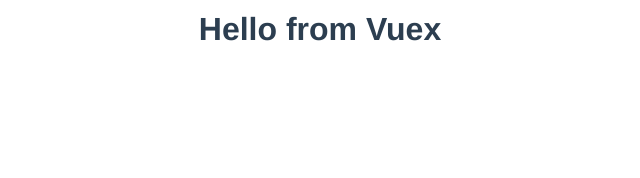
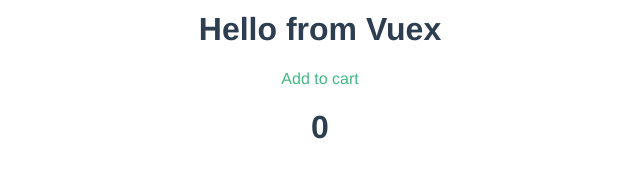
Before and after one commit to zppratt/shopping-cart, a Vue app: page / in a window 1280 px wide. Shown: the part 274-452 px from the top of the page, without its empty margins (320-960 px from the left). Built offline with nearby package versions, Linux system fonts and the light colour scheme.

Commit message:
Added itemCount state

```diff
--- a/src/components/ShoppingCart.vue
+++ b/src/components/ShoppingCart.vue
@@ -1,11 +1,14 @@
 <template>
   <div class="hello">
     <h1>{{ msg }}</h1>
+    <a v-on:click="incrementItem">Add to cart</a>
+    <h1>{{ itemCount }}</h1>
   </div>
 </template>
 
 <script>
 import { mapState } from 'vuex'
+import { mapMutations } from 'vuex'
 
 export default {
   name: 'ShoppingCart',
@@ -14,8 +17,14 @@
   },
   computed: mapState([
     // map this.msg to store.state.msg
-    'msg'
-  ])
+    'msg',
+    'itemCount'
+  ]),
+  methods: {
+    ...mapMutations([
+      'incrementItem'
+    ])
+  }
 }
 </script>
 
--- a/src/main.js
+++ b/src/main.js
@@ -8,11 +8,15 @@
 
 const store = new Vuex.Store({
   state: {
-    msg: 'Hello from Vuex'
+    msg: 'Hello from Vuex',
+    itemCount: 0,
   },
   mutations: {
     changeMsg(state, msg) {
       state.msg = msg;
+    },
+    incrementItem(state) {
+      state.itemCount++;
     }
   }
 })
```
